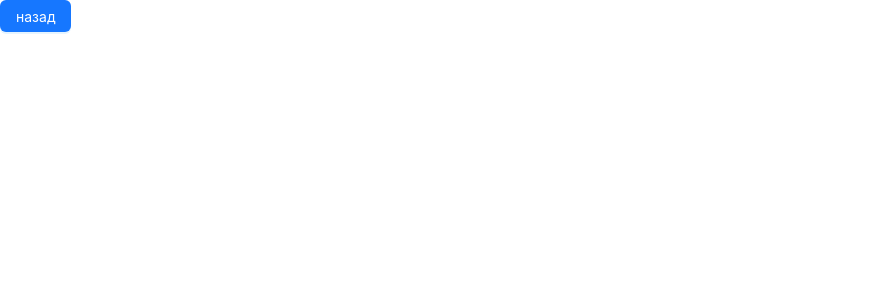
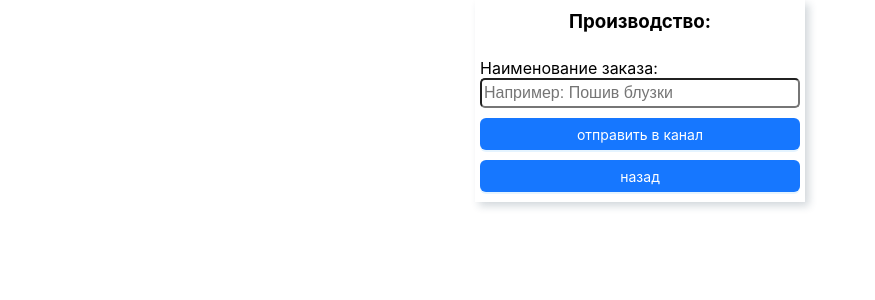
Before and after one commit to qoobatov/belgi.kg, a React (Create React App) app: page /production in a window 1280 px wide. Shown: the top 300 px of the page, without its empty margins (0-875 px from the left). Built offline with nearby package versions, Linux system fonts and the light colour scheme.

Commit message:
added inputs component production

```diff
--- a/src/components/BayerServices/BayerServices.css
+++ b/src/components/BayerServices/BayerServices.css
@@ -1,3 +1,10 @@
+* {
+  margin: 0;
+  box-sizing: border-box;
+  background-color: var(--tg-theme-bg-color);
+  color: var(--tg-theme-text-color);
+}
+
 .bayer-services-container {
   display: flex;
   flex-direction: column;
--- a/src/components/Production/Production.css
+++ b/src/components/Production/Production.css
@@ -0,0 +1,38 @@
+* {
+  margin: 0;
+  box-sizing: border-box;
+  background-color: var(--tg-theme-bg-color);
+  color: var(--tg-theme-text-color);
+}
+.production-container {
+  display: flex;
+  flex-direction: column;
+  justify-content: center;
+  align-items: center;
+}
+
+.production-content {
+  width: 330px;
+  max-height: 850px;
+  padding: 10px 5px;
+  box-shadow: 4px 4px 8px 0px rgba(34, 60, 80, 0.2);
+  display: flex;
+  flex-direction: column;
+}
+.production-content h3 {
+  text-align: center;
+  margin-bottom: 25px;
+}
+
+.form-production {
+  display: flex;
+  flex-direction: column;
+}
+
+.production-nameOrder {
+    width: 100%;
+    height: 30px;
+    font-size: 16px;
+    border-radius: 5px;
+    margin-bottom: 10px;
+}
--- a/src/components/Production/Production.js
+++ b/src/components/Production/Production.js
@@ -1,11 +1,12 @@
 import React from "react";
 import "./Production.css";
-import { Button} from "antd";
+import { Button } from "antd";
 import { useState } from "react";
 import { useNavigate } from "react-router-dom";
 
 function Production() {
   const [showNewOrder, setshowNewOrder] = useState(false);
+  const [status, setStatus] = useState("");
   const navigate = useNavigate();
   const [formValues, setFormValues] = useState({
     nameOrder: "",
@@ -35,9 +36,76 @@ function Production() {
     navigate("/new-order");
   };
 
+  const onFinish = async (e) => {
+    // e.preventDefault();
+
+    const token = "6059462033:AAHMTNU6CakxUuMjoaiayqgkAN1R-cyxQ-A";
+    const chat_id = "-1001950653999"; // это айди группы чата,https://api.telegram.org/botXXXXXXXXXXXXXXXXXXXXXXX/getUpdates,
+    // где, XXXXXXXXXXXXXXXXXXXXXXX - токен вашего бота, полученный ранее
+    const url =
+      "https://api.telegram.org/bot" +
+      token +
+      "/sendMessage?chat_id=" +
+      chat_id +
+      "&parse_mode=html&text=" +
+      encodeURIComponent(
+        "Наименование заказа: " +
+          formValues.nameOrder +
+        //   "\nОписание заказа: " +
+        //   formValues.desc +
+        //   "\nКатегория: " +
+        //   formValues.category +
+        //   "\nКоличество: " +
+        //   formValues.quantity +
+        //   "\nУсловия оплаты: " +
+        //   formValues.payment +
+        //   "\nДополнительные услуги: " +
+        //   formValues.moreServices +
+        //   "\nПримечания и комментарии: " +
+        //   formValues.comments +
+          "\nСсылка на сделки: " +
+          "google.com"
+      );
+    try {
+      const response = await fetch(url);
+      const data = await response.json();
+      if (data.ok) {
+        setStatus("Ваша заявка отправлена");
+      } else {
+        setStatus("Ошибка");
+      }
+    } catch (error) {
+      console.error(error);
+      setStatus("Ошибка");
+    }
+  };
+
   return (
     <>
-      <div>
+      <div className="production-container">
+        <div className="production-content">
+          <h3>Производство:</h3>
+          <form className="form-production" onFinish={onFinish}>
+
+            <label>
+              Наименование заказа:
+              <input
+                className="production-nameOrder"
+                placeholder="Например: Пошив блузки"
+                name="nameOrder"
+                onChange={onChangeSelected}
+              />
+            </label>
+
+            <Button
+              type="primary"
+              htmlType="submit"
+              className="btn-production-send-form"
+              style={{ marginBottom: "10px" }}
+            >
+              отправить в канал
+            </Button>
+          </form>
           <Button
             type="primary"
             className="btn-production-back"
@@ -47,6 +115,7 @@ function Production() {
           </Button>
           {showNewOrder && navigate("/new-order")}
         </div>
+      </div>
     </>
   );
 }
```
Lines whose indentation alone changed are shown as unchanged.
